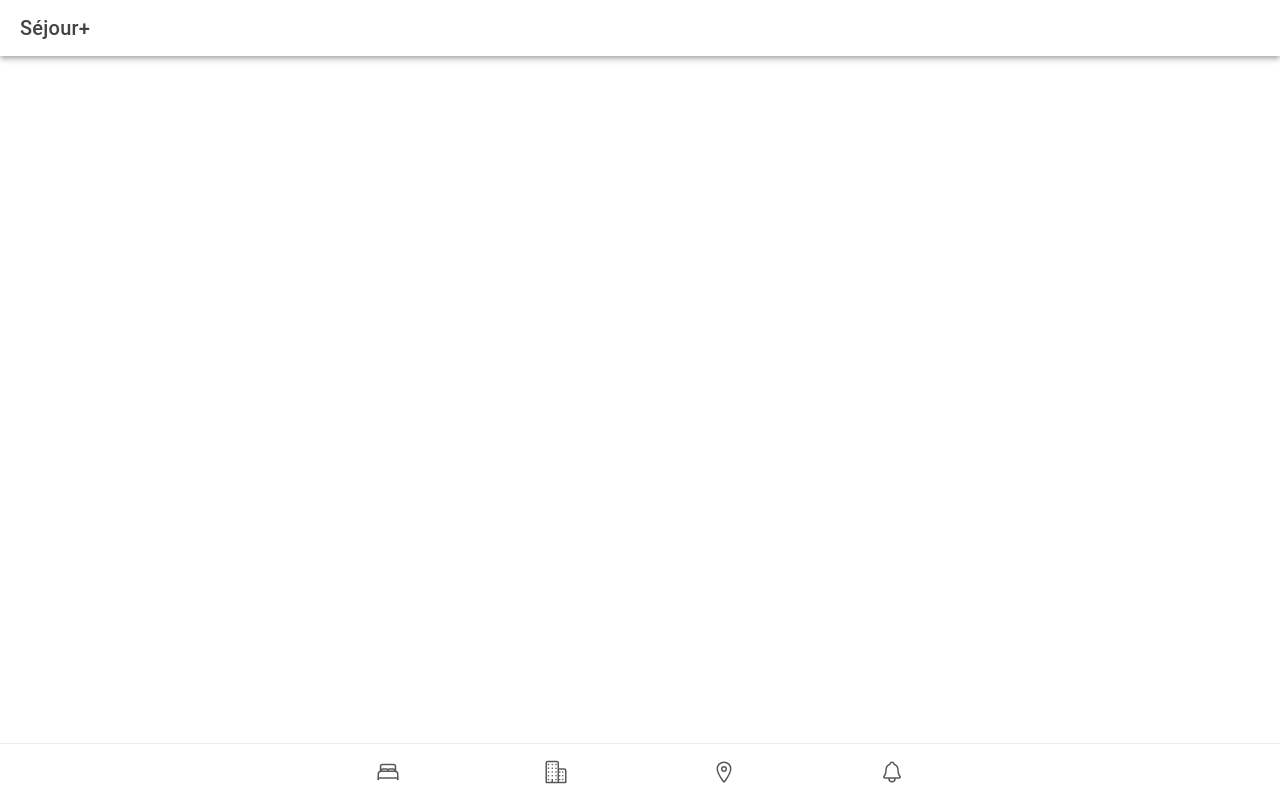
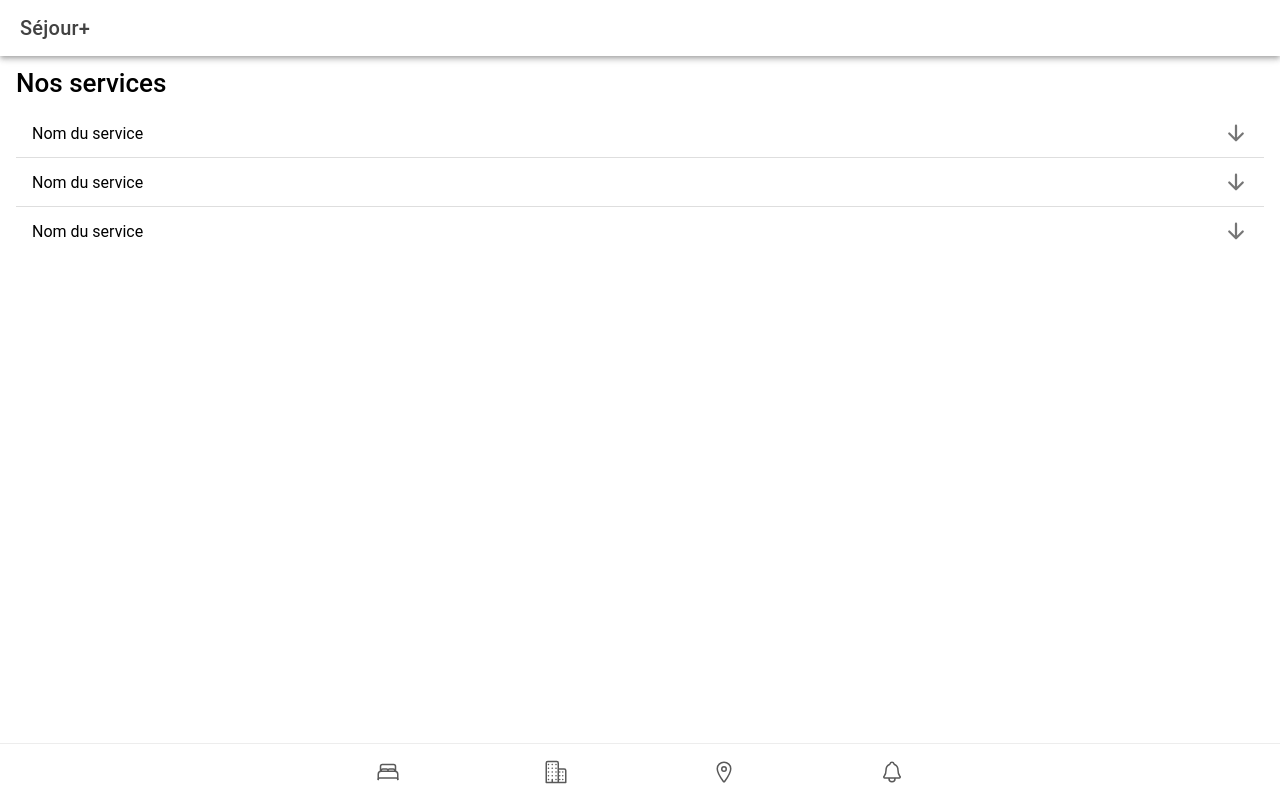
Before and after one commit to creativeeyestudio/sejour-plus, a React (Vite) app: page /services in a window 1280 px wide. Built offline with nearby package versions, Linux system fonts and the light colour scheme.

Commit message:
Acccordion Structure

```diff
--- a/src/App.tsx
+++ b/src/App.tsx
@@ -34,6 +34,7 @@ import '@ionic/react/css/palettes/dark.system.css';
 import './theme/variables.css';
 import Header from './components/Header';
 import NavTab from './components/NavTab';
+import Services from './pages/Services';
 
 setupIonicReact();
 
@@ -47,6 +48,9 @@ const App: React.FC = () => (
 						<Route exact path="/">
 							<Home />
 						</Route>
+						<Route path='/services'>
+							<Services />
+						</Route>
 					</IonContent>
 				</IonRouterOutlet>
 				<NavTab />
--- a/src/pages/Home.sass
+++ b/src/pages/Home.sass
@@ -2,7 +2,6 @@
   display: flex
   flex-direction: column
   height: 100vh
-  padding: 1rem
   gap: 1rem
 
   &__card
--- /dev/null
+++ b/src/pages/Services.tsx
@@ -0,0 +1,41 @@
+import { IonAccordion, IonAccordionGroup, IonItem, IonLabel } from "@ionic/react"
+import { arrowDownOutline } from "ionicons/icons"
+
+const Services = () => {
+    return(
+        <section>
+            <h1>Nos services</h1>
+            <IonAccordionGroup>
+
+                <IonAccordion value="first" toggleIcon={arrowDownOutline} toggleIconSlot="end">
+                    <IonItem slot="header">
+                        <IonLabel>Nom du service</IonLabel>
+                    </IonItem>
+                    <div className="ion-padding" slot="content">
+                        <p>Contenu du service</p>
+                    </div>
+                </IonAccordion>
+
+                <IonAccordion value="second" toggleIcon={arrowDownOutline} toggleIconSlot="end">
+                    <IonItem slot="header">
+                        <IonLabel>Nom du service</IonLabel>
+                    </IonItem>
+                    <div className="ion-padding" slot="content">
+                        <p>Contenu du service</p>
+                    </div>
+                </IonAccordion>
+
+                <IonAccordion value="third" toggleIcon={arrowDownOutline} toggleIconSlot="end">
+                    <IonItem slot="header">
+                        <IonLabel>Nom du service</IonLabel>
+                    </IonItem>
+                    <div className="ion-padding" slot="content">
+                        <p>Contenu du service</p>
+                    </div>
+                </IonAccordion>
+            </IonAccordionGroup>
+        </section>
+    )
+}
+
+export default Services
```
